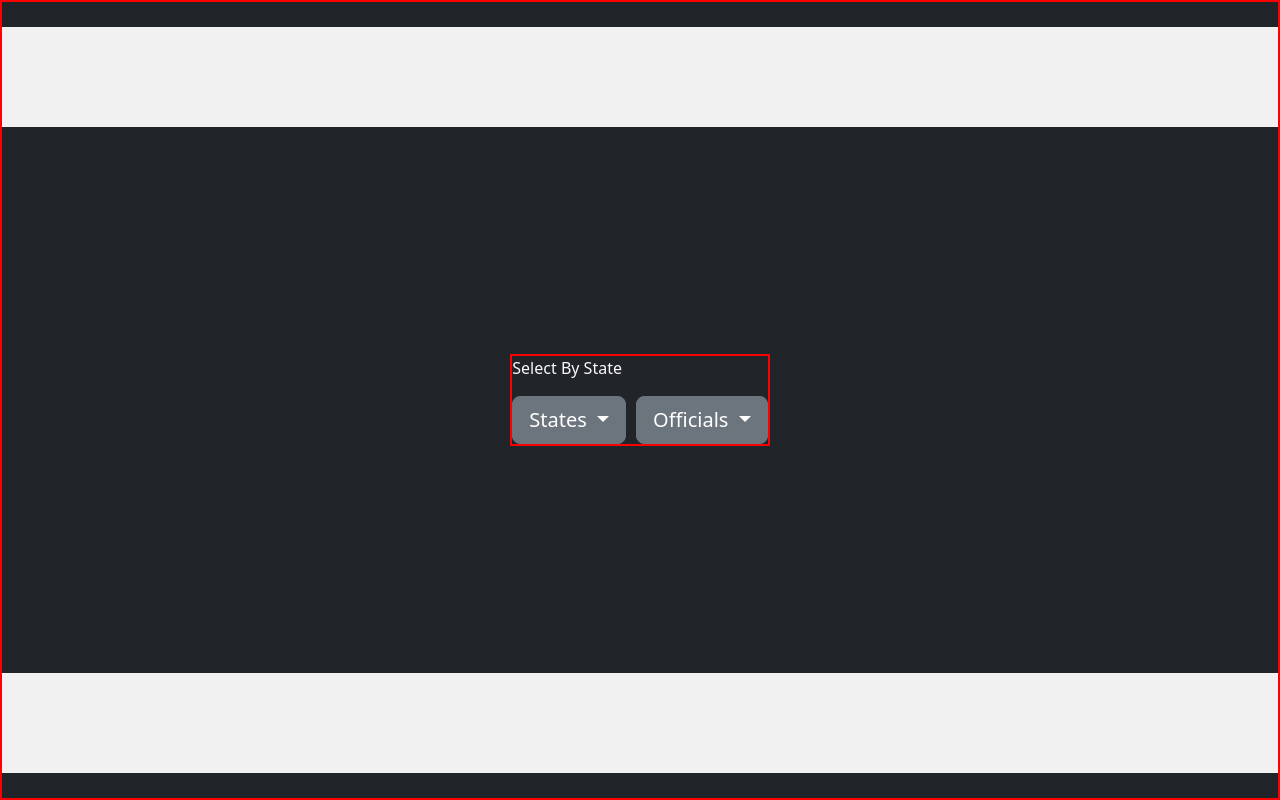
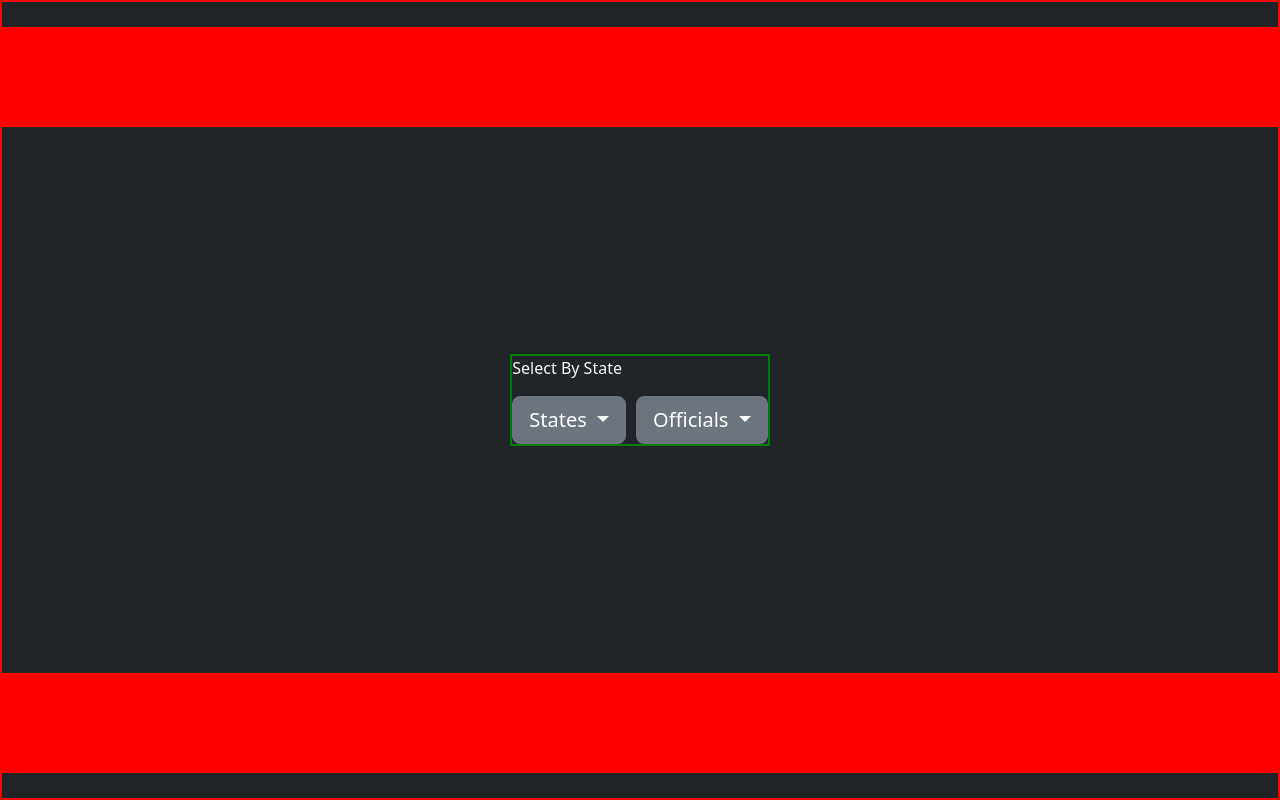
Before and after one commit to Cameronjs222/palestine_post, a Flask app: template flask_app/Templates/search.html in a window 1280 px wide. Run offline with Flask 3, Linux system fonts and the light colour scheme; the template is opened without the code that fills it: most values are stand-ins (such as "Sample title", 1, 10 or a date in 2020).

Commit message:
coloring

```diff
--- a/flask_app/Static/style.css
+++ b/flask_app/Static/style.css
@@ -1,5 +1,11 @@
+body {
+    background-color: black;
+    font-family: Arial, Helvetica, sans-serif;
+    margin: 0;
+}
+
 .selection {
-    border: 2px solid red;
+    border: 2px solid green;
     display: flex;
     align-items: end;
     gap: 10px;
@@ -7,12 +13,13 @@
 
 
 .my_header {
-    background-color: #f1f1f1;
+    background-color: red;
     padding: 20px;
     text-align: center;
     height: 100px;
     width: 100%;
     margin: 25px;
+
 }
 
 .my_container {
@@ -26,7 +33,7 @@
 }
 
 .my_footnotes {
-    background-color: #f1f1f1;
+    background-color: red;
     padding: 20px;
     text-align: center;
     height: 100px;
@@ -51,3 +58,9 @@
   }
 
   #myInput:focus {outline: 3px solid #ddd;}
+
+
+my_dropdown button {
+    background-color: red;
+    color: white;
+}
```
